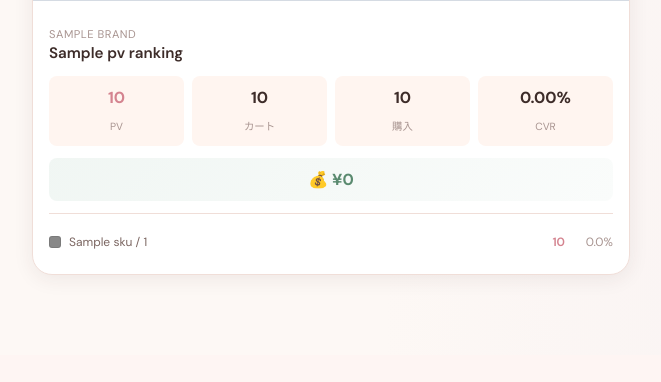
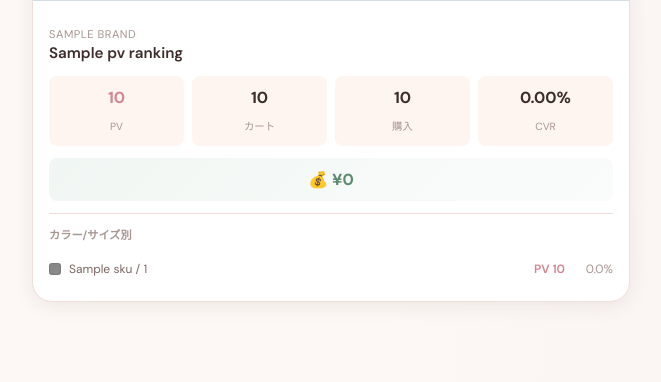
Before and after one commit to ytiguchi/analyzeap, a Flask app: template templates/brand_detail.html in a window 1280 px wide. Shown: the part 1283-1665 px from the top of the page, without its empty margins (0-661 px from the left). Before the commit the page ends 1558 px from the top, so only its background shows below. Run offline with Flask 3, Linux system fonts and the light colour scheme; the template is opened without the code that fills it: most values are stand-ins (such as "Sample title", 1, 10 or a date in 2020); grey boxes marked "Sample" are stand-in pictures; some web fonts are replaced.

Commit message:
Add SKU details header and debug fallback message

```diff
--- a/templates/brand_detail.html
+++ b/templates/brand_detail.html
@@ -125,21 +125,28 @@
                         </div>
 
                         <!-- SKU別詳細 -->
-                        {% if p.skus %}
+                        {% if p.skus and p.skus|length > 0 %}
                         <div class="sku-list">
-                            {% for sku in p.skus[:6] %}
+                            <div class="sku-header">カラー/サイズ別</div>
+                            {% for sku in p.skus[:8] %}
                             <div class="sku-row">
                                 <span class="sku-color-dot" style="background: {{ sku.color_tag or '#888' }};"></span>
                                 <span class="sku-name">{{ sku.color_name or '-' }} / {{ sku.size or '-' }}</span>
                                 <span class="sku-metrics">
-                                    <span class="sku-pv-val">{{ sku.views|int }}</span>
+                                    <span class="sku-pv-val">PV {{ sku.views|int }}</span>
                                     <span class="sku-cvr-val {% if (sku.cvr or 0) >= 1 %}high{% endif %}">{{ "%.1f"|format(sku.cvr or 0) }}%</span>
                                 </span>
                             </div>
                             {% endfor %}
-                            {% if p.skus|length > 6 %}
-                            <div class="sku-row more">+{{ p.skus|length - 6 }}件</div>
+                            {% if p.skus|length > 8 %}
+                            <div class="sku-row more">+{{ p.skus|length - 8 }}件のバリエーション</div>
                             {% endif %}
+                        </div>
+                        {% else %}
+                        <div class="sku-list">
+                            <div class="sku-row" style="justify-content: center; color: var(--text-muted);">
+                                SKU詳細なし
+                            </div>
                         </div>
                         {% endif %}
                     </div>
@@ -850,6 +857,15 @@
 .sku-list {
     border-top: 1px solid var(--border-color);
     padding-top: 0.75rem;
+    margin-top: 0.5rem;
+}
+
+.sku-header {
+    font-size: 0.7rem;
+    color: var(--text-muted);
+    text-transform: uppercase;
+    margin-bottom: 0.5rem;
+    font-weight: 600;
 }
 
 .sku-row {
```
